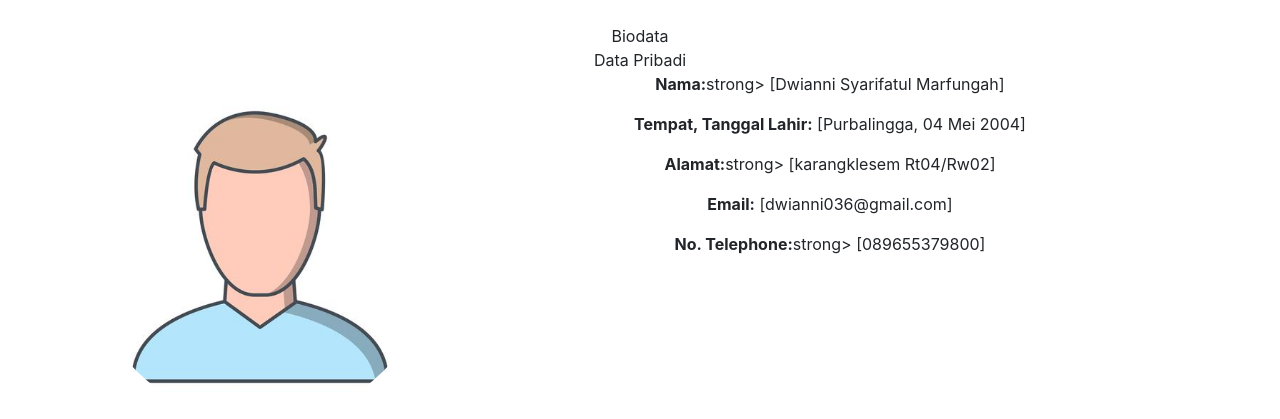
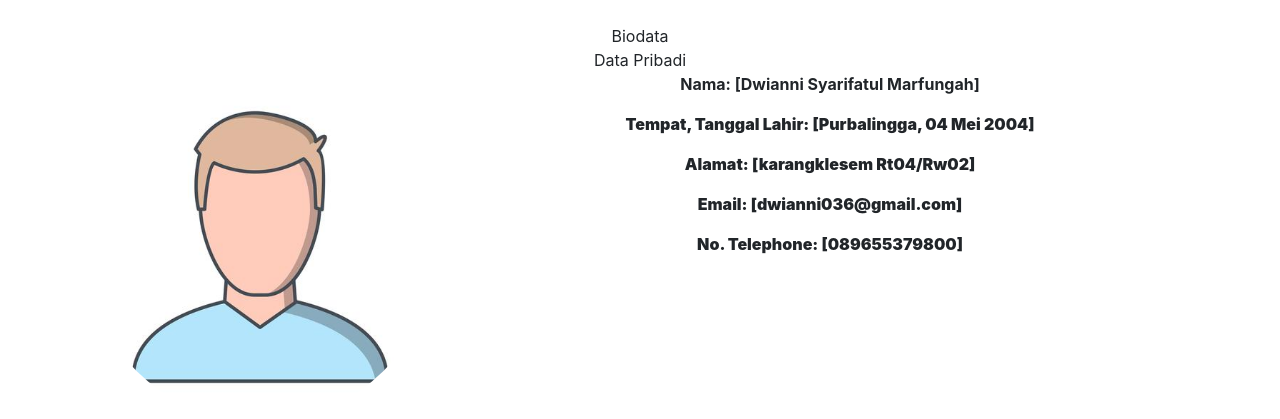
Before and after one commit to dwianni/biodata, a plain HTML site: page index.html in a window 1280 px wide. Shown: the top 419 px of the page. Drawn offline with nearby package versions, Linux system fonts and the light colour scheme.

Commit message:
first upload
diupload dari web

```diff
--- a/index.html
+++ b/index.html
@@ -20,11 +20,11 @@
                     <img src="foto.jpg" alt="Foto Anda" class="img-fluid rounded-circle">
                     </div>
                     <div class="col-md-8">
-                        <p><strong>Nama:</strong>strong> [Dwianni Syarifatul Marfungah]</p>
-                        <p><strong>Tempat, Tanggal Lahir:</strong> [Purbalingga, 04 Mei 2004]</p>
-                        <p><strong>Alamat:</strong>strong> [karangklesem Rt04/Rw02]</p>
-                        <p><strong>Email:</strong> [dwianni036@gmail.com]</p>
-                        <p><strong>No. Telephone:</strong>strong> [089655379800]</p>
+                        <p><strong>Nama: [Dwianni Syarifatul Marfungah]</p>
+                        <p><strong>Tempat, Tanggal Lahir: [Purbalingga, 04 Mei 2004]</p>
+                        <p><strong>Alamat: [karangklesem Rt04/Rw02]</p>
+                        <p><strong>Email: [dwianni036@gmail.com]</p>
+                        <p><strong>No. Telephone: [089655379800]</p>
                     </div>
                 </div>
             </section>
```
